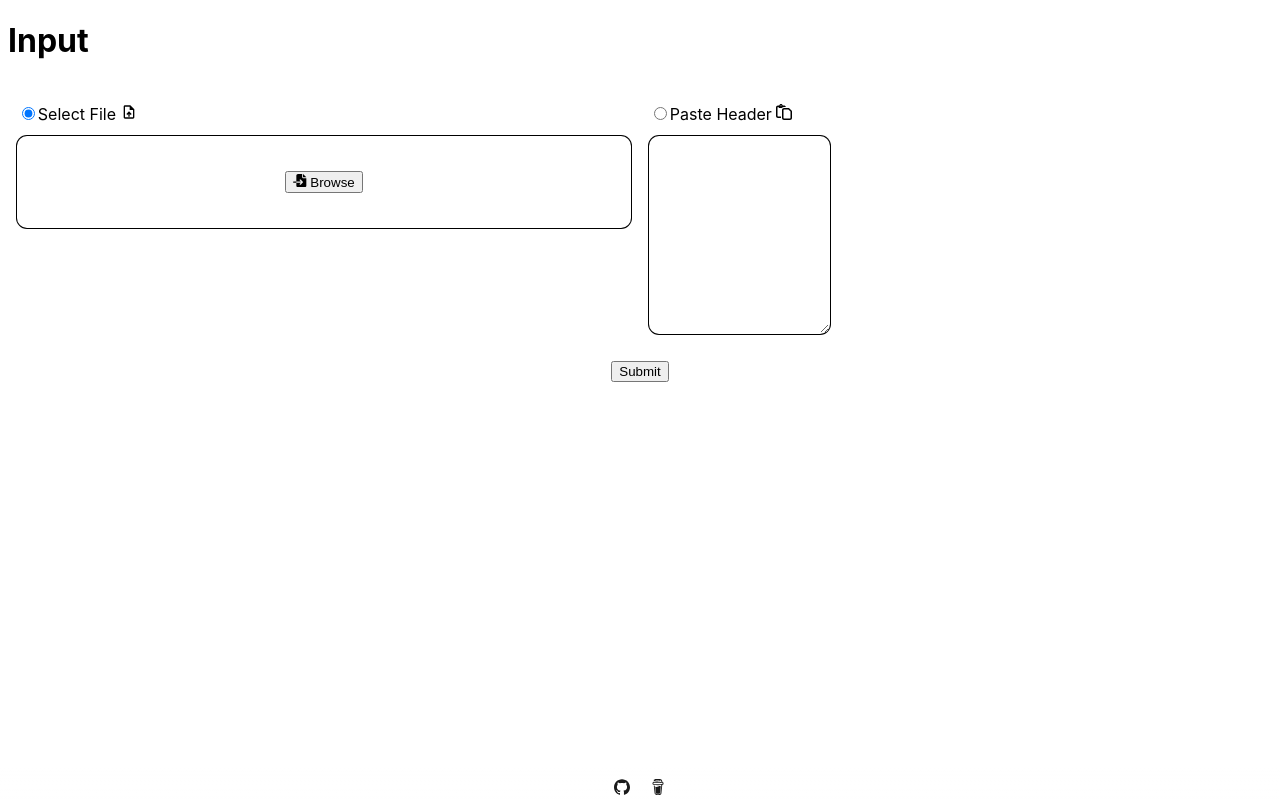
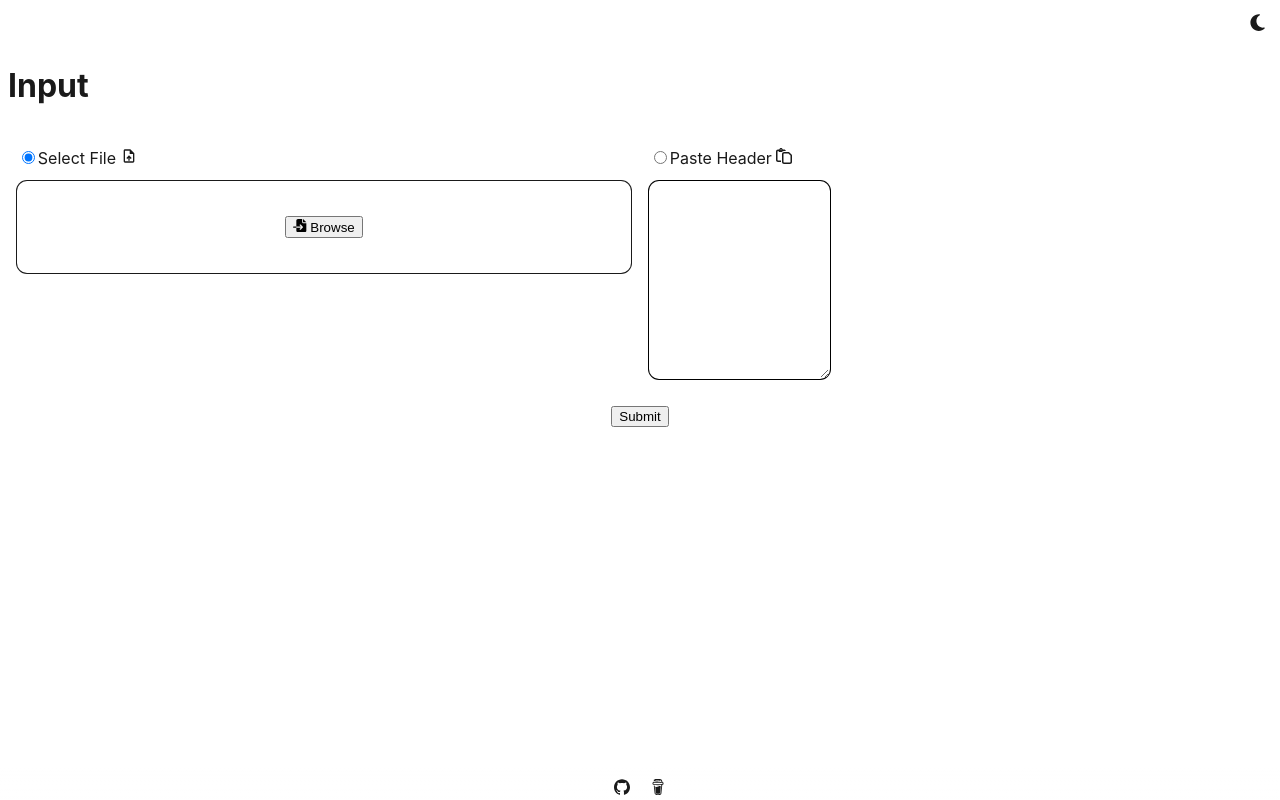
Before and after one commit to cletqui/mail, a React (Create React App) app: page / in a window 1280 px wide. Built offline with nearby package versions, Linux system fonts and the light colour scheme.

Commit message:
refactor: update project

```diff
--- a/src/containers/Header.jsx
+++ b/src/containers/Header.jsx
@@ -1 +1,31 @@
-export const Header = () => {}; // TODO
+import { useState } from "react";
+import { FaSun, FaMoon } from "react-icons/fa6";
+
+const getInitialTheme = () => {
+  const stored = localStorage.getItem("theme");
+  if (stored) return stored;
+  return window.matchMedia("(prefers-color-scheme: dark)").matches ? "dark" : "light";
+};
+
+export const Header = () => {
+  const [theme, setTheme] = useState(() => {
+    const initial = getInitialTheme();
+    document.documentElement.dataset.theme = initial;
+    return initial;
+  });
+
+  const toggleTheme = () => {
+    const next = theme === "dark" ? "light" : "dark";
+    document.documentElement.dataset.theme = next;
+    localStorage.setItem("theme", next);
+    setTheme(next);
+  };
+
+  return (
+    <header className="Header">
+      <button className="ThemeToggle" onClick={toggleTheme} aria-label="Toggle theme">
+        {theme === "dark" ? <FaSun /> : <FaMoon />}
+      </button>
+    </header>
+  );
+};
--- a/src/containers/body/output/Content.jsx
+++ b/src/containers/body/output/Content.jsx
@@ -42,17 +42,17 @@ export const Content = ({ result }) => {
 
           <Card>
             {attachments.map((attachment, index) => {
+              const { content: _content, ...rest } = attachment;
               const list = {
-                ...attachment,
+                ...rest,
                 size: niceBytes(attachment.size),
                 verdict: "undefined", // TODO
               };
               return (
-                <div>
+                <div key={`attachment-${index}`}>
                   <em>{attachment.filename || index}</em>
 
                   <List
-                    key={`attachment-${index}`}
                     listKey={`attachment-${index}`}
                     list={list}
                   />
--- a/src/styles/App.scss
+++ b/src/styles/App.scss
@@ -1,7 +1,25 @@
-// TODO Implement dark/light themes
-
 .App {
   text-align: left;
+
+  .Header {
+    display: flex;
+    justify-content: flex-end;
+    padding: .5em;
+
+    .ThemeToggle {
+      background: none;
+      border: none;
+      cursor: pointer;
+      color: var(--text-color);
+      font-size: 1.2em;
+      padding: .25em;
+      line-height: 0;
+
+      &:hover {
+        opacity: 50%;
+      }
+    }
+  }
 
   .Body {
     margin: .5em;
--- a/src/styles/index.css
+++ b/src/styles/index.css
@@ -1,6 +1,26 @@
+:root {
+  --background-color: #ffffff;
+  --text-color: #1a1a1a;
+}
+
+[data-theme="dark"] {
+  --background-color: #1a1a1a;
+  --text-color: #f0f0f0;
+}
+
+@media (prefers-color-scheme: dark) {
+  :root:not([data-theme="light"]) {
+    --background-color: #1a1a1a;
+    --text-color: #f0f0f0;
+  }
+}
+
 body {
   margin: 0;
   padding: 0;
+  background-color: var(--background-color);
+  color: var(--text-color);
+  transition: background-color 0.2s, color 0.2s;
 }
 
 html {
--- a/src/utils/helpers/parse.js
+++ b/src/utils/helpers/parse.js
@@ -1,5 +1,5 @@
 import PostalMime from "postal-mime";
-import Pattern from "url-knife";
+import {TextArea} from 'url-knife/dist/entry';
 
 /**
  * Parses the given data and returns a modified object with additional properties.
@@ -63,10 +63,10 @@ const parseUrlFromText = (textString) => {
  */
 const extractUrlFromText = (textString) => {
   if (!textString) {
-    return null;
+    return [];
   }
 
-  const urls = Pattern.TextArea.extractAllUrls(textString, {
+  const urls = TextArea.extractAllUrls(textString, {
     ip_v4: true,
     ip_v6: true,
     localhost: true,
```
Also changed, not shown: package.json (+6 -6 lines), 2 other files (tests, documents, lock files or other folders).
